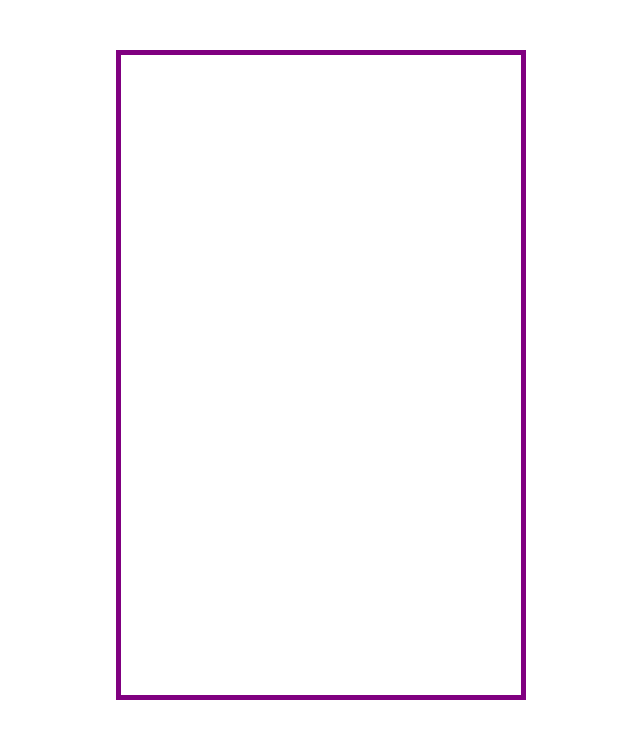
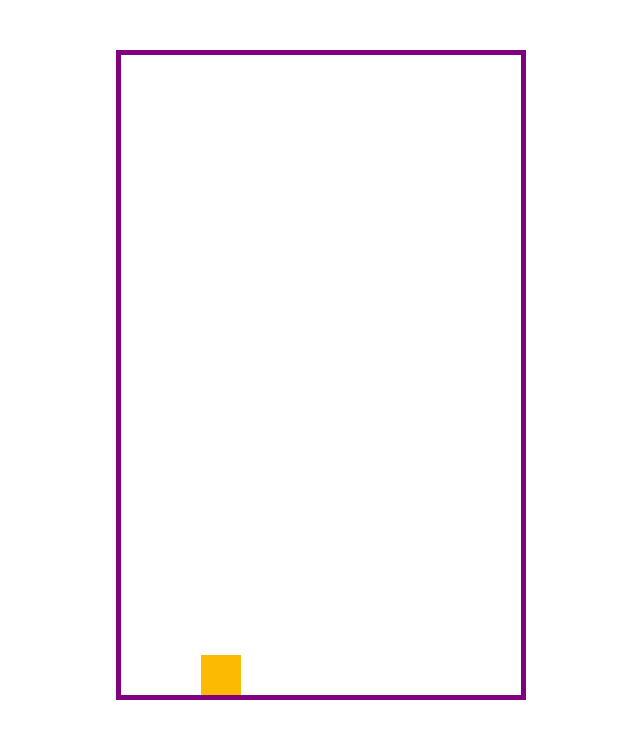
Before and after one commit to mlacosta/Marian-TETRIS, a plain HTML site: page index.html in a window 1280 px wide. Shown: the whole page, without its empty margins (324-964 px from the left). Drawn offline with Linux system fonts and the light colour scheme.

Commit message:
animated blocks

```diff
--- a/resources/CSS/style.css
+++ b/resources/CSS/style.css
@@ -21,5 +21,4 @@ body{
 
 #playfield{
     border: 5px solid purple;
-
 }
--- /dev/null
+++ b/resources/JS/blocks.js
@@ -0,0 +1,37 @@
+const colors = ['#fcba03','#fc3103','#f8fc03','#adfc03',
+                '#03fc03','#03ebfc','#0367fc','#6203fc',
+                '#ce03fc','#fc039d'];
+
+export class Block {
+    constructor (params){
+        this.color = colors[Math.floor(Math.random()*10)];
+        this.gameWidht = params.gameWidht;
+        this.gameHeigth = params.gameHeigth;
+        this.gameUnit = params.gameUnit;
+        this.speed = params.gameSpeed;
+        this.position = {
+            x:Math.floor(Math.random()*19)*this.gameUnit,
+            y:0
+        }
+
+    }
+
+    draw (context){
+        context.fillStyle = this.color;
+        context.fillRect(
+                        this.position.x,
+                        this.position.y,
+                        this.gameUnit*2,
+                        this.gameUnit*2
+                        );
+    }
+
+    update(){
+        this.position.y += this.speed;
+
+        if (this.position.y + this.gameUnit*2 >= this.gameHeigth){
+            this.position.y = this.gameHeigth - this.gameUnit*2
+        }
+    }
+
+}
--- /dev/null
+++ b/resources/JS/game.js
@@ -0,0 +1,28 @@
+const GAME_MATRIX = [[0 , 0 , 0 , 0 , 0 , 0 , 0 , 0 , 0 , 0 ],
+                    [0 , 0 , 0 , 0 , 0 , 0 , 0 , 0 , 0 , 0 ],
+                    [0 , 0 , 0 , 0 , 0 , 0 , 0 , 0 , 0 , 0 ],
+                    [0 , 0 , 0 , 0 , 0 , 0 , 0 , 0 , 0 , 0 ],
+                    [0 , 0 , 0 , 0 , 0 , 0 , 0 , 0 , 0 , 0 ],
+                    [0 , 0 , 0 , 0 , 0 , 0 , 0 , 0 , 0 , 0 ],
+                    [0 , 0 , 0 , 0 , 0 , 0 , 0 , 0 , 0 , 0 ],
+                    [0 , 0 , 0 , 0 , 0 , 0 , 0 , 0 , 0 , 0 ],
+                    [0 , 0 , 0 , 0 , 0 , 0 , 0 , 0 , 0 , 0 ],
+                    [0 , 0 , 0 , 0 , 0 , 0 , 0 , 0 , 0 , 0 ],
+                    [0 , 0 , 0 , 0 , 0 , 0 , 0 , 0 , 0 , 0 ],
+                    [0 , 0 , 0 , 0 , 0 , 0 , 0 , 0 , 0 , 0 ],
+                    [0 , 0 , 0 , 0 , 0 , 0 , 0 , 0 , 0 , 0 ],
+                    [0 , 0 , 0 , 0 , 0 , 0 , 0 , 0 , 0 , 0 ],
+                    [0 , 0 , 0 , 0 , 0 , 0 , 0 , 0 , 0 , 0 ],
+                    [0 , 0 , 0 , 0 , 0 , 0 , 0 , 0 , 0 , 0 ]];
+
+export class Game{
+
+    constructor(params){
+        this.gameWidht = params.gameWidht;
+        this.gameHeigth = params.gameHeigth;
+        this.gameUnit = params.gameUnit;
+        this.speed = params.gameSpeed;
+        this.gameMatrix = GAME_MATRIX;
+    }
+
+}
--- a/resources/JS/main.js
+++ b/resources/JS/main.js
@@ -1,7 +1,51 @@
-/* In this project I'll use many software patterns, including:
+/* Author: Mariano L. Acosta
+** github: mlacosta
+** mail: marianoacosta.003@gmail.com
+**
+** Tetris Clone (coded and built from scratch)
+**
+** In this project I'll use many software patterns, including:
 ** Module Pattern (slef contained code)
 ** Factory Pattern
-** State
-** Observer
+** State Pattern
+** Observer Pattern
 **
 */
+import {Block} from './blocks.js';
+import {Game} from './game.js';
+
+const GAME_WIDTH = 400;
+const GAME_HEIGHT = 640;
+const GAME_UNIT = GAME_WIDTH/20;
+
+let playfield = document.getElementById('playfield');
+let context = playfield.getContext('2d');
+
+let params = {
+    gameWidht: GAME_WIDTH,
+    gameHeigth: GAME_HEIGHT,
+    gameUnit: GAME_UNIT,
+    gameSpeed: 4
+};
+
+let game = new  Game(params);
+
+let block = new Block(params);
+
+block.draw(context);
+
+let lastTime = 0;
+
+const gameLoop = (timeStamp)=>{
+    let dt = timeStamp - lastTime;
+    lastTime = timeStamp;
+
+    context.clearRect(0,0,GAME_WIDTH,GAME_HEIGHT) //from start to the entire game screen
+    block.update();
+    block.draw(context);
+
+    requestAnimationFrame(gameLoop)
+
+}
+
+requestAnimationFrame(gameLoop);
--- /dev/null
+++ b/resources/JS/utils.js
@@ -0,0 +1,6 @@
+let inputHandler = ( ()=>{
+
+
+
+}
+)();
```
